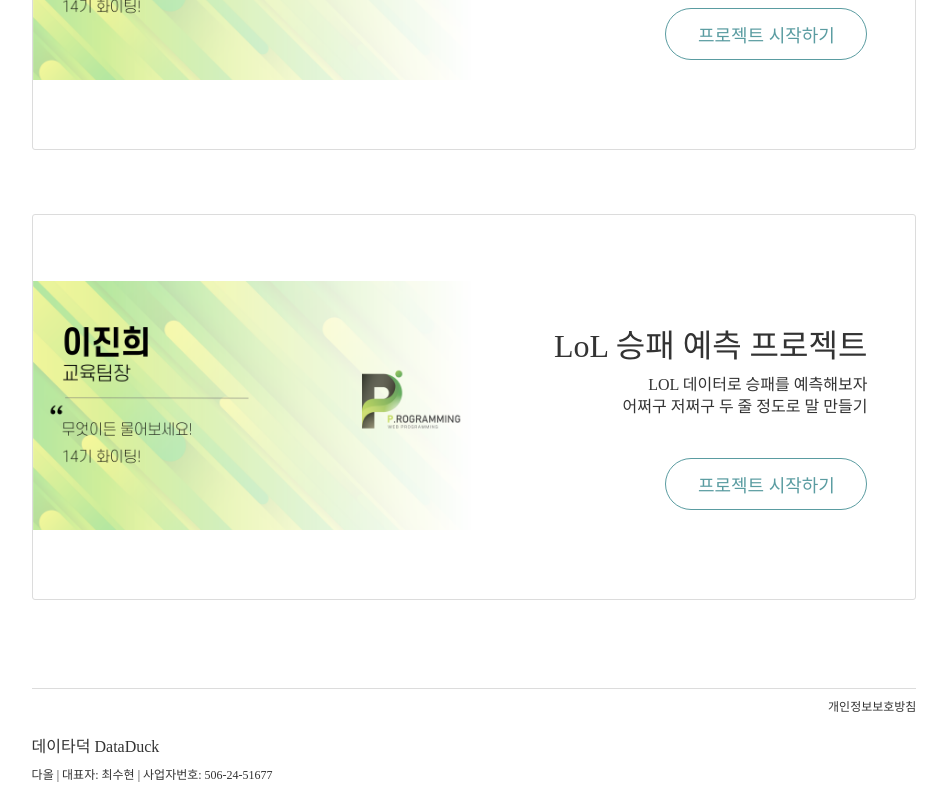
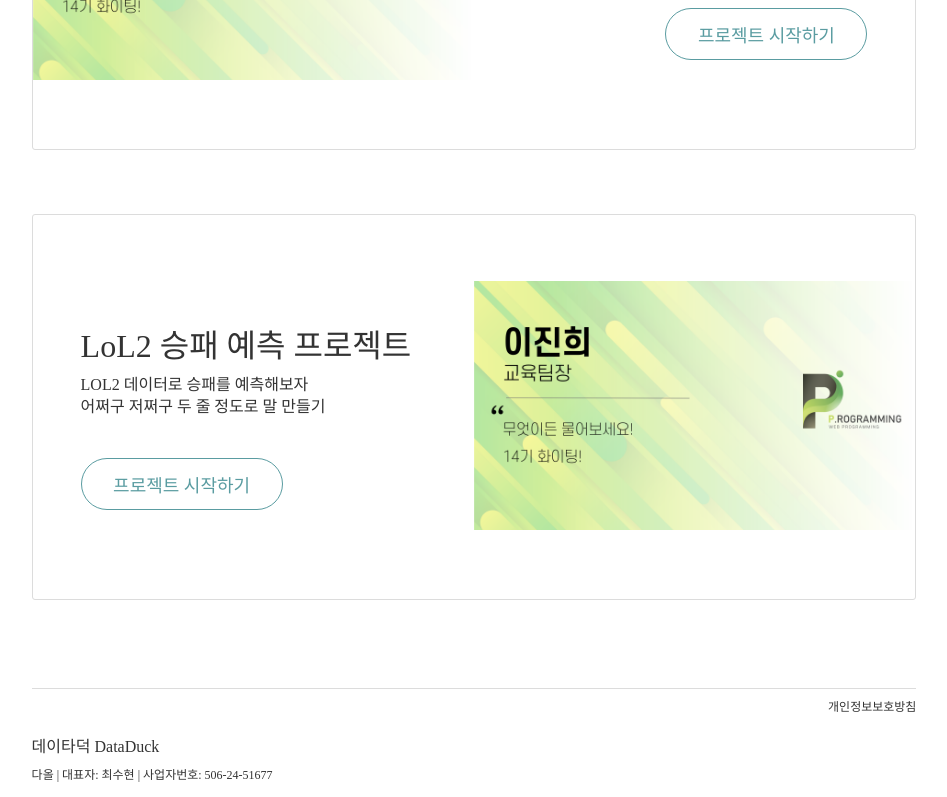
Before and after one commit to Soohyun-CHOI/DDFront, a Next.js app: page / in a window 1280 px wide. Shown: the part 761-1558 px from the top of the page, without its empty margins (166-1113 px from the left). Built offline with nearby package versions, Linux system fonts and the light colour scheme; a web font is replaced by a local one.

Commit message:
Nickname 컴포넌트 완료 및 Banner에 들어갈 내용 파일 따로 만들고 프로젝트 이름에 따른 동적 구성 완료

```diff
--- a/src/components/auth/Nickname.tsx
+++ b/src/components/auth/Nickname.tsx
@@ -12,7 +12,10 @@
             닉네임을 설정하고 바로 시작해 보세요!
           </div>
           <div className={styles.content_inputSection}>
-            <input type="text" />
+            <div className={styles.content_inputWrap}>
+              <input type="text" className={styles.content_input} />
+            </div>
+
             <div className={styles.content_checkDupbtn}>중복 확인</div>
           </div>
           <div className={styles.content_startbtn}>시작하기</div>
--- a/src/components/main/Banner.tsx
+++ b/src/components/main/Banner.tsx
@@ -1,26 +1,64 @@
 import styles from "./styles/Banner.module.scss";
 import Link from "next/link";
+import { BannerContent } from "./BannerContent";
 
-const Banner = () => {
-  return (
+interface BannerProps {
+  project: string;
+}
+
+const matchBannerContent = (project: string) => {
+  const BannerContentObj = BannerContent.filter(
+    (item) => item.project === project
+  )[0];
+  return BannerContentObj.direction === "right" ? (
     <div className={styles.banner_wrap}>
       <div className={styles.banner_illust}>
-        <img src="/images/ex.png" alt="ex" width="100%" height="100%" />
+        <img
+          src={`${BannerContentObj.imgsrc}`}
+          alt="ex"
+          width="100%"
+          height="100%"
+        />
       </div>
-      <div className={styles.banner_content}>
-        <div className={styles.banner_title}>LoL 승패 예측 프로젝트</div>
-        <div className={styles.banner_subtitle}>
-          LOL 데이터로 승패를 예측해보자 <br />
-          어쩌구 저쩌구 두 줄 정도로 말 만들기
+      <div className={styles.banner_contentRight}>
+        <div className={styles.banner_title}>{BannerContentObj.title}</div>
+        <div className={styles.banner_subtitleRight}>
+          {BannerContentObj.subtitle}
         </div>
-        <Link href="/lol">
+        <Link href={`/${project}`}>
           <a className={styles.banner_buttonName}>
             <div className={styles.banner_button}>프로젝트 시작하기</div>
           </a>
         </Link>
       </div>
     </div>
+  ) : (
+    <div className={styles.banner_wrap}>
+      <div className={styles.banner_contentLeft}>
+        <div className={styles.banner_title}>{BannerContentObj.title}</div>
+        <div className={styles.banner_subtitleLeft}>
+          {BannerContentObj.subtitle}
+        </div>
+        <Link href={`/${project}`}>
+          <a className={styles.banner_buttonName}>
+            <div className={styles.banner_button}>프로젝트 시작하기</div>
+          </a>
+        </Link>
+      </div>
+      <div className={styles.banner_illust}>
+        <img
+          src={`${BannerContentObj.imgsrc}`}
+          alt="ex"
+          width="100%"
+          height="100%"
+        />
+      </div>
+    </div>
   );
 };
 
+const Banner = ({ project }: BannerProps) => {
+  return matchBannerContent(project);
+};
+
 export default Banner;
--- /dev/null
+++ b/src/components/main/BannerContent.ts
@@ -0,0 +1,18 @@
+export const BannerContent = [
+  {
+    project: "lol",
+    title: "LoL 승패 예측 프로젝트",
+    subtitle:
+      "LOL 데이터로 승패를 예측해보자\n어쩌구 저쩌구 두 줄 정도로 말 만들기",
+    imgsrc: "/images/ex.png",
+    direction: "right",
+  },
+  {
+    project: "lol2",
+    title: "LoL2 승패 예측 프로젝트",
+    subtitle:
+      "LOL2 데이터로 승패를 예측해보자\n어쩌구 저쩌구 두 줄 정도로 말 만들기",
+    imgsrc: "/images/ex.png",
+    direction: "left",
+  },
+];
--- a/src/components/main/Main.tsx
+++ b/src/components/main/Main.tsx
@@ -1,5 +1,6 @@
 import styles from "./styles/Main.module.scss";
 import Banner from "./Banner";
+import { BannerContent } from "./BannerContent";
 
 const Main = () => {
   return (
@@ -16,8 +17,9 @@
           분석 프로젝트
         </div>
       </div>
-      <Banner />
-      <Banner />
+      {BannerContent.map((item, index) => (
+        <Banner key={index} project={item.project} />
+      ))}
     </>
   );
 };
--- a/src/components/main/styles/Banner.module.scss
+++ b/src/components/main/styles/Banner.module.scss
@@ -12,10 +12,16 @@
   width: 50%;
 }
 
-.banner_content {
+.banner_contentRight {
   @include flex-col-box;
   align-items: flex-end;
   padding-right: 3rem;
+}
+
+.banner_contentLeft {
+  @include flex-col-box;
+  align-items: flex-start;
+  padding-left: 3rem;
 }
 
 .banner_title {
@@ -25,13 +31,24 @@
   color: $color-black;
 }
 
-.banner_subtitle {
+.banner_subtitleRight {
   margin: 0.5rem 0;
   font-family: $font-light;
   font-size: 1rem;
   color: $color-black;
   text-align: right;
   line-height: 1.375rem;
+  white-space: pre-wrap;
+}
+
+.banner_subtitleLeft {
+  margin: 0.5rem 0;
+  font-family: $font-light;
+  font-size: 1rem;
+  color: $color-black;
+  text-align: left;
+  line-height: 1.375rem;
+  white-space: pre-wrap;
 }
 
 .banner_buttonName {
```
Also changed, not shown: src/components/auth/styles/Nickname.module.scss (+35 -6 lines).
